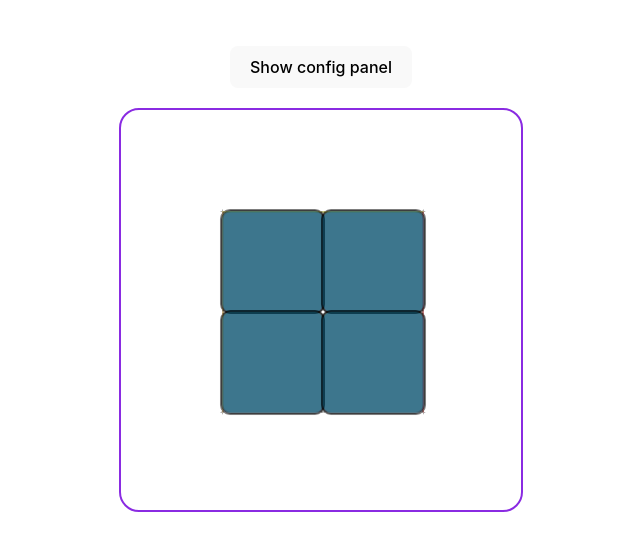
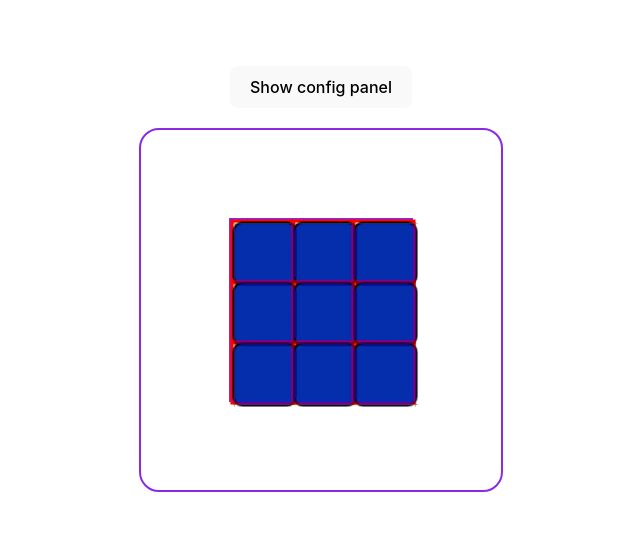
Before and after one commit to KacperCedro/rkg, a React (Vite) app: page / in a window 1280 px wide. Shown: the part 121-672 px from the top of the page, without its empty margins (319-959 px from the left). Built offline with nearby package versions, Linux system fonts and the light colour scheme.

Commit message:
cube setting algorithm updated, next button "hide config panel" added

```diff
--- a/src/App.jsx
+++ b/src/App.jsx
@@ -4,10 +4,10 @@ import { Cube } from "./components/Cube";
 import { ConfigForm } from './components/ConfigForm';
 
 // initial config
-let initialSideSize = 100
+let initialSideSize = 60
 let initialPerspective = 10000
-let initialOpacity = 0.3
-let initialCubeSize = 2
+let initialOpacity = 0.5
+let initialCubeSize = 3
 let initialEnableInsideCubes = true
 let initialSubCubeColors = {
   top: "#ffff00",
@@ -52,6 +52,7 @@ function App() {
         {isFormShown ? "Hide config panel" : "Show config panel"}
       </button>
       { isFormShown && (
+        <>
         <ConfigForm
           sideSize={sideSize}
           cubeOpacity={cubeOpacity}
@@ -60,6 +61,10 @@ function App() {
           subCubeColors={subCubeColors}
           ChangeCube={ChangeCube}
         />
+        <button onClick={() => setIsFormShown(false)}>
+          Hide config panel
+        </button>
+        </>
       )}
 
       <Cube
--- a/src/components/ConfigForm.css
+++ b/src/components/ConfigForm.css
@@ -8,6 +8,7 @@ input{
 form{
     padding: 10px 0 20px;
     margin-top: 20px;
+    margin-bottom: 20px;
     border-radius: 20px;
     border-color: blueviolet;
     border-width: 2px;
--- a/src/components/SubCube.jsx
+++ b/src/components/SubCube.jsx
@@ -16,7 +16,7 @@ export const SubCube = (props) => {
                 const transforms = {
 
                     front: `rotateZ(0deg) translateZ(${props.props.sideSize / 2}px)`,
-                    back: `rotateZ(180deg) translateZ(${props.props.sideSize / 2}px) `,
+                    back: `rotateZ(180deg) translateZ(${-props.props.sideSize / 2}px) `,
                     top: `rotateX(90deg) translateZ(${props.props.sideSize / 2}px)`,
                     bottom: `rotateX(-90deg) translateZ(${props.props.sideSize / 2}px)`,
                     left: `rotateY(-90deg) translateZ(${props.props.sideSize / 2}px)`,
--- a/src/components/modules/relocateSubCubes.jsx
+++ b/src/components/modules/relocateSubCubes.jsx
@@ -1,8 +1,8 @@
 
 export const relocate = (x, y, z, cubeSize, subCubeSideSize) => {
     const offset = (cubeSize - 1) / 2;
-    const newX = ((x - offset) * subCubeSideSize) + 0.5 * subCubeSideSize;
-    const newY = ((y - offset) * subCubeSideSize) + 0.5 * subCubeSideSize;
+    const newX = ((x - offset) * subCubeSideSize) + 0.5 * subCubeSideSize * (cubeSize -1);
+    const newY = ((y - offset) * subCubeSideSize) + 0.5 * subCubeSideSize  * (cubeSize -1);
     const newZ = (z - offset) * subCubeSideSize;
 
     console.log(`Relocating cube: (${x}, ${y}, ${z})`);
```
Also changed, not shown: src/components/Cube.css (+4 -4 lines), 1 other file (tests, documents, lock files or other folders).
